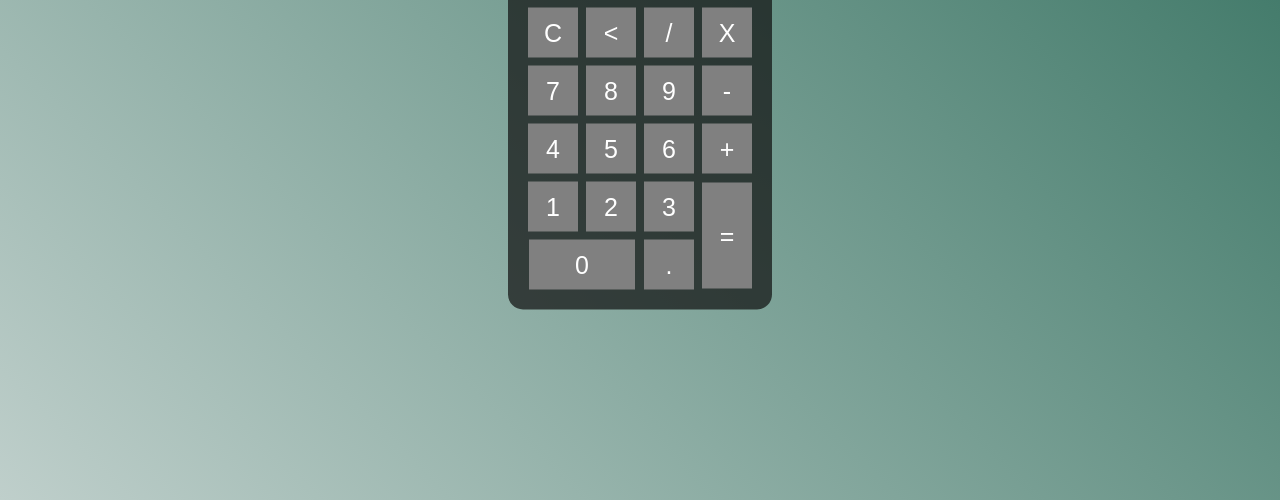
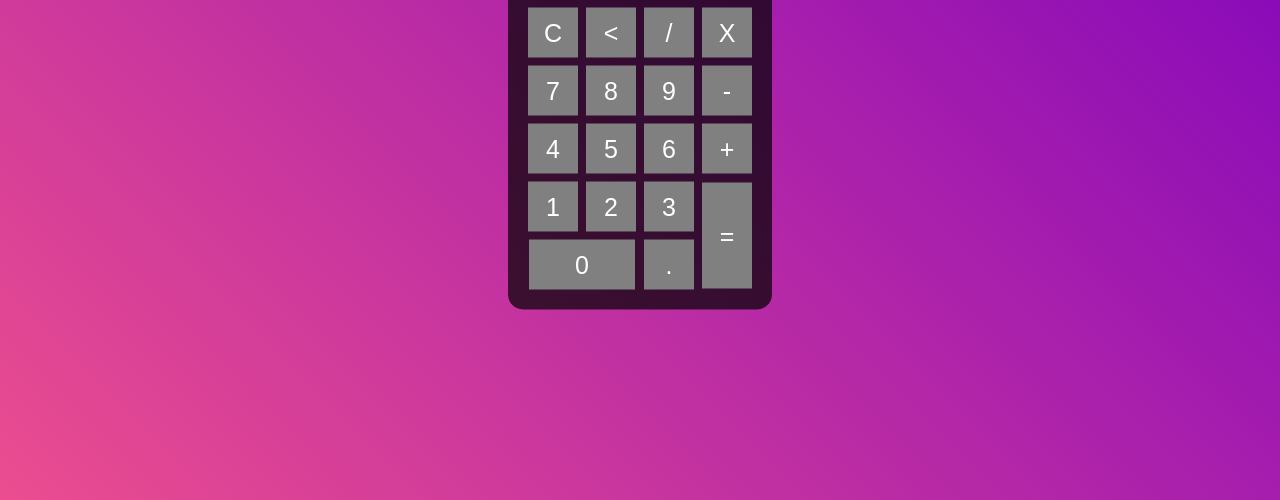
Before and after one commit to miguelmendes22/Calculadora, a plain HTML site: page index.html in a window 1280 px wide. Shown: the part 300-800 px from the top of the page. Drawn offline with Linux system fonts and the light colour scheme.

Commit message:
Add files via upload

```diff
--- a/index.html
+++ b/index.html
@@ -16,10 +16,10 @@
                 <p id="resultado"></p>
                 <table>
                     <tr>
-                        <td><button class="botao">C</button></td>
-                        <td><button class="botao"><</button></td>
+                        <td><button class="botao"onclick="clean()">C</button></td>
+                        <td><button class="botao"onclick="back()"><</button></td>
                         <td><button class="botao"onclick="insert ('/')">/</button></td>
-                        <td><button class="botao"onclick="insert ('X')">X</button></td>
+                        <td><button class="botao"onclick="insert ('*')">X</button></td>
                     </tr>
                     <tr>
                         <td><button class="botao"onclick="insert ('7')">7</button></td>
@@ -30,14 +30,14 @@
                     <tr>
                         <td><button class="botao"onclick="insert ('4')">4</button></td>
                         <td><button class="botao"onclick="insert ('3')">5</button></td>
-                        <td><button class="botao"onclick="insert ('2')">6</button></td>
+                        <td><button class="botao"onclick="insert ('6')">6</button></td>
                         <td><button class="botao"onclick="insert ('+')">+</button></td>
                     </tr>
                     <tr>
                         <td><button class="botao"onclick="insert ('1')">1</button></td>
                         <td><button class="botao"onclick="insert ('2')">2</button></td>
                         <td><button class="botao"onclick="insert ('3')">3</button></td>
-                        <td rowspan="2"><button class="botao" style="height: 106px;"  >=</button></td>
+                        <td rowspan="2"><button class="botao" style="height: 106px;" onclick="calcular()" >=</button></td>
                     </tr>
                     <tr>
                         <td colspan="2"><button class="botao" style="width: 106px;" >0</button></td>
--- a/styles.css
+++ b/styles.css
@@ -3,7 +3,7 @@
     Padding: 0;
 }
 .fundo{
-    background-image: linear-gradient(45deg, rgb(191, 207, 203), rgb(48, 110, 92));
+    background-image: linear-gradient(45deg, rgb(235, 77, 143), rgb(122, 0, 192));
     height: 100vh;
     color: black;
     font-family: 'Times New Roman', Times, serif;
@@ -11,14 +11,14 @@
 }
 .Calculadora{
     position: absolute;
-    background-color: rgba(15, 15, 15, 0.7);
+    background-color: rgba(0, 0, 0, 0.7);
     top: 50%;
     left: 50%;
     transform: translate(-50%, -50%);
     border-radius: 15px;
     padding: 15px;
     font-size: 20px;
-    color: aqua;
+    color: rgb(255, 0, 242);
 }
 .botao{
     width: 50px;
@@ -47,5 +47,5 @@
 
 
     .miguelera {
-        color: aqua (109, 0, 252);
+        color: rgb(0, 0, 0) (109, 0, 252);
     }
```
